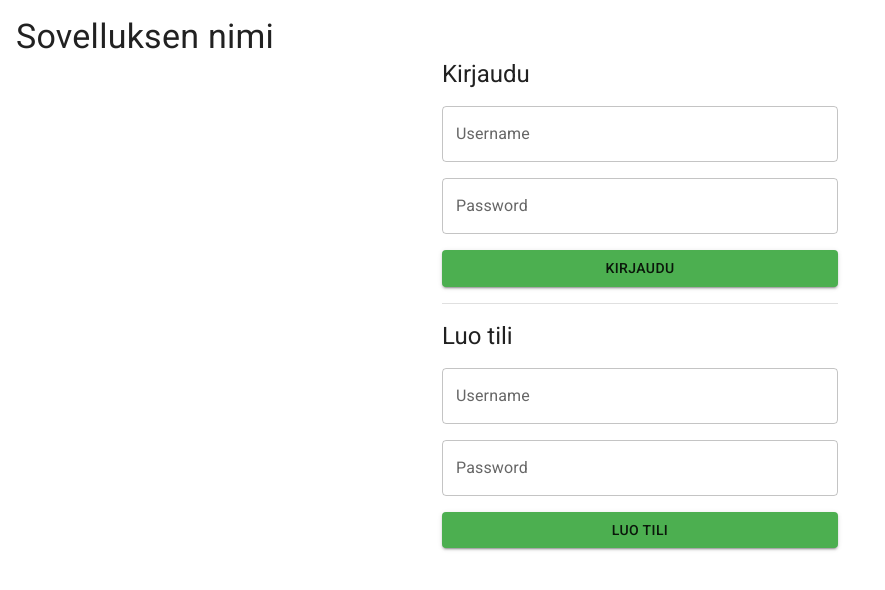
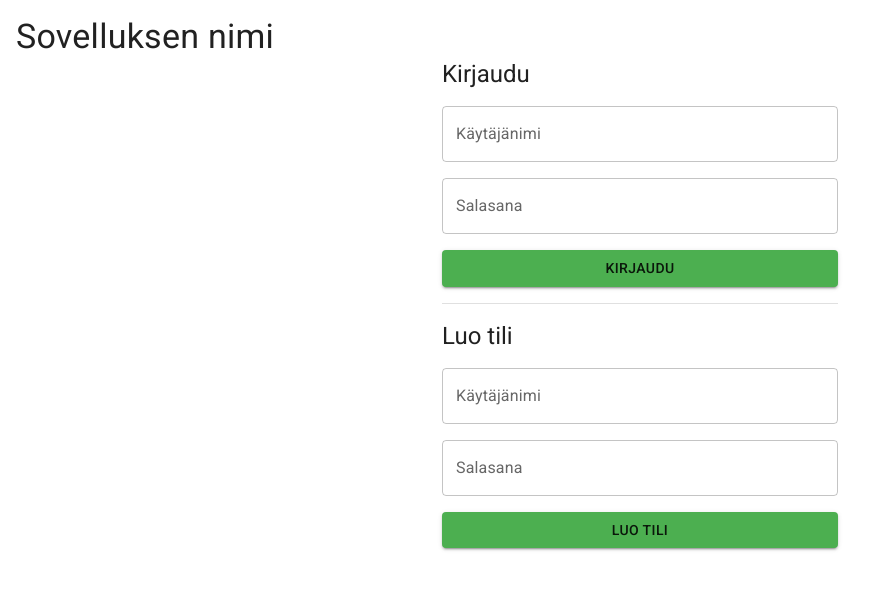
Before and after one commit to Akaseli/CollectionTracker, a React (Create React App) app in the folder frontend/: page / in a window 1280 px wide. Shown: the top 590 px of the page, without its empty margins (0-885 px from the left). Built offline with nearby package versions, Linux system fonts and the light colour scheme; no server answers.

Commit message:
UI improvements

```diff
--- a/frontend/src/components/Dialogs/DeleteCollectibleDialog.tsx
+++ b/frontend/src/components/Dialogs/DeleteCollectibleDialog.tsx
@@ -2,6 +2,7 @@ import { Button, Dialog, DialogActions, DialogTitle } from '@mui/material';
 import axios from 'axios';
 import React from 'react'
 import { Collectible } from '../../interfaces/Collection';
+
 
 interface Props {
   collectible: Collectible,
@@ -31,7 +32,7 @@ export const DeleteCollectibleDialog: React.FC<Props> = ({open, collectible, onC
       </DialogTitle>
       <DialogActions>
         <Button onClick={onClose}>Peruuta</Button>
-        <Button onClick={deleteCollectible}>Poista</Button>
+        <Button onClick={deleteCollectible} sx={{bgcolor: "red", color: "white"}}>Poista</Button>
       </DialogActions>
     </Dialog>
   );
--- a/frontend/src/components/Dialogs/InvitesDialog.tsx
+++ b/frontend/src/components/Dialogs/InvitesDialog.tsx
@@ -30,7 +30,7 @@ export const InvitesDialog: React.FC<Props> = ({open, invitations, onInviteAccep
           {
             invitations.length > 0
             ? ( <List> {invites} </List> )
-            : ( <Typography>No invitations received</Typography> )
+            : ( <Typography>Ei saatuja kutsuja.</Typography> )
           }
         </DialogContent>
         <DialogActions>
--- a/frontend/src/pages/Collection.tsx
+++ b/frontend/src/pages/Collection.tsx
@@ -243,7 +243,7 @@ export const CollectionPage: React.FC<Props> = () => {
       />
       </Box>
 
-      <Grid container sx={{mt: 2}} spacing={2}>
+      <Grid container sx={{mt: 2, justifyContent: "center"}} spacing={2}>
         {collectibles}
       </Grid>
 
--- a/frontend/src/pages/Collections.tsx
+++ b/frontend/src/pages/Collections.tsx
@@ -108,6 +108,7 @@ export const CollectionsPage: React.FC<Props> = () => {
   return(
     <Box m={2}>
       <Typography variant="h4">Kokoelmat</Typography>
+      <Typography variant='body1'>Kirjauduttu tilillä: {user.username}</Typography>
       <Grid container mt={2} gap={2}>
         <Button variant="contained" onClick={() => {navigate("/collections/create")}}>Luo kokoelma</Button>
         <Badge badgeContent={invitations.length} color="secondary">
--- a/frontend/src/pages/Main.tsx
+++ b/frontend/src/pages/Main.tsx
@@ -93,15 +93,15 @@ export const MainPage: React.FC<Props> = () => {
         <Stack spacing={2} divider={<Divider/>}>
           <Stack spacing={2}>
             <Typography variant='h5'>Kirjaudu</Typography>
-            <TextField label="Username" onChange={(e) => {setLoginUser(e.target.value)}}/>
-            <TextField label="Password" type="password" onChange={(e) => {setLoginPass(e.target.value)}}/>
+            <TextField label="Käytäjänimi" onChange={(e) => {setLoginUser(e.target.value)}}/>
+            <TextField label="Salasana" type="password" onChange={(e) => {setLoginPass(e.target.value)}}/>
             <Button onClick={login} variant="contained">Kirjaudu</Button>
           </Stack>
 
           <Stack spacing={2}>
             <Typography variant='h5'>Luo tili</Typography>
-            <TextField label="Username" onChange={(e) => {setRegisterUser(e.target.value)}}/>
-            <TextField label="Password" type="password" onChange={(e) => {setRegisterPass(e.target.value)}}/>
+            <TextField label="Käytäjänimi" onChange={(e) => {setRegisterUser(e.target.value)}}/>
+            <TextField label="Salasana" type="password" onChange={(e) => {setRegisterPass(e.target.value)}}/>
             <Button onClick={register} variant="contained" fullWidth>Luo tili</Button>
           </Stack>
         </Stack>
```
